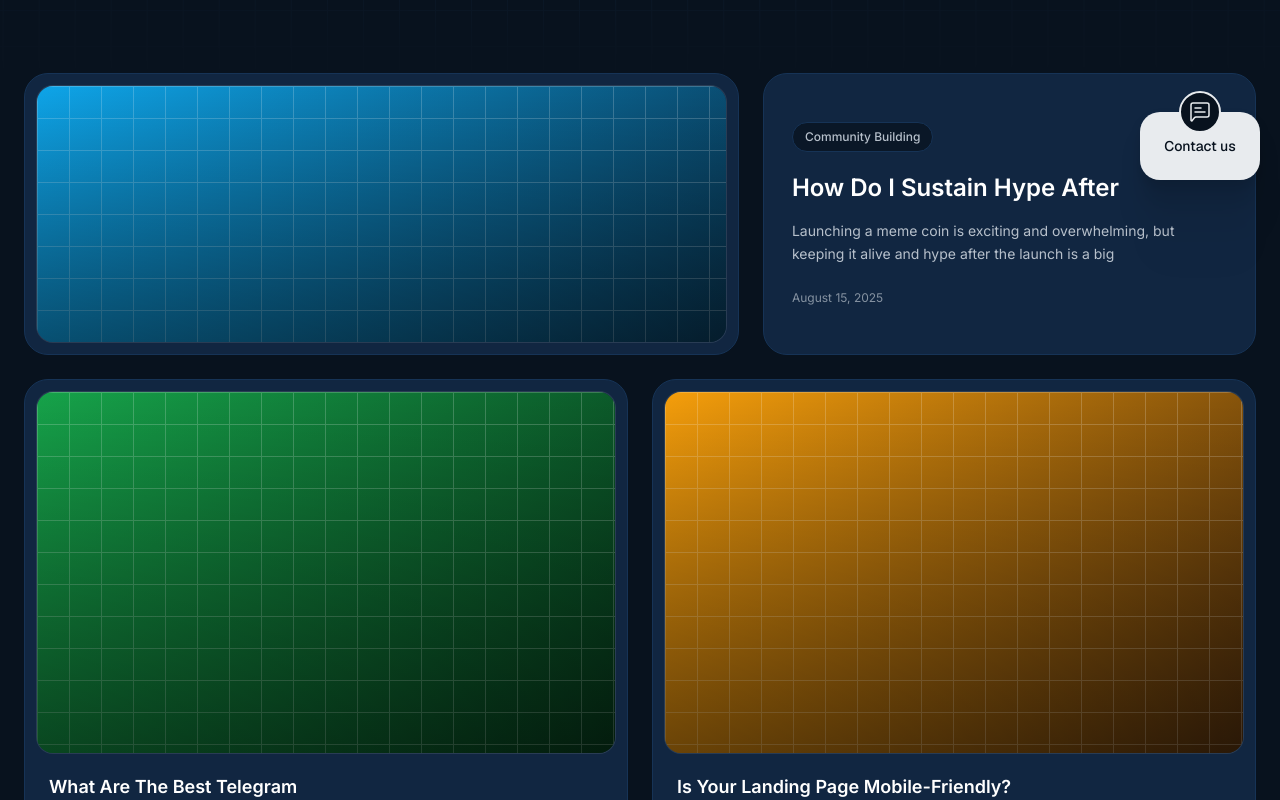
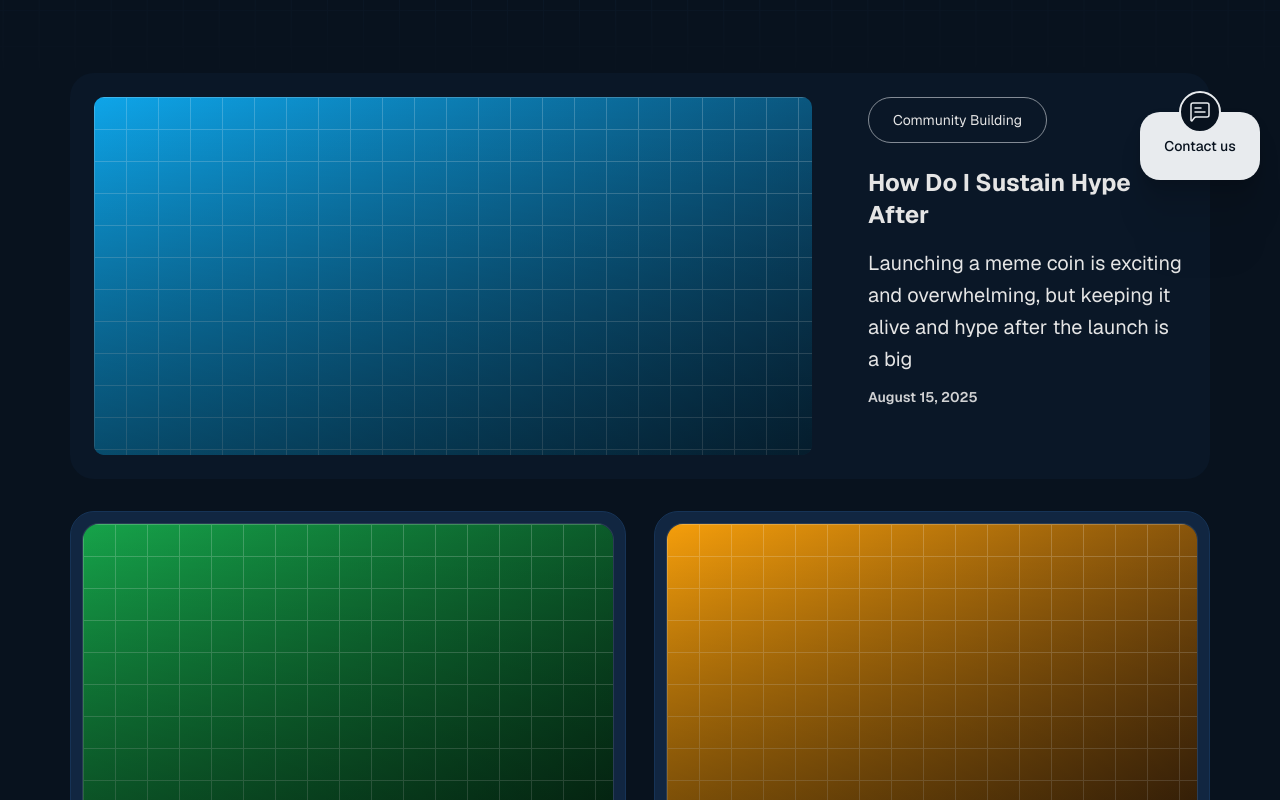
Before and after one commit to onlytoseef/bullshill, a Next.js app: page /blog in a window 1280 px wide. Shown: the part 600-1400 px from the top of the page. Built offline with nearby package versions, Linux system fonts and the light colour scheme.

Commit message:
Refactor BlogFeatured and BlogMore components for improved structure and styling; update class names and integrate find more icon

```diff
--- a/components/sections/blog-featured.tsx
+++ b/components/sections/blog-featured.tsx
@@ -1,45 +1,37 @@
+import Link from "next/link";
+
 import { Reveal } from "@/components/motion/reveal";
 import { Stagger } from "@/components/motion/stagger";
 import { PlaceholderVisual } from "@/components/ui/placeholder-visual";
 import { PostCard } from "@/components/ui/post-card";
 import { Container } from "@/components/ui/section";
-import { TagPill } from "@/components/ui/tag-pill";
 import { blogPage } from "@/lib/content";
 
 const { featured, secondary } = blogPage;
 
 export function BlogFeatured() {
   return (
-    <section className="pb-12 sm:pb-16">
+    <section className="blog-featured">
       <Container>
-        <Reveal className="grid gap-6 lg:grid-cols-[1.45fr_1fr]">
-          <div className="rounded-3xl border border-surface-border bg-surface-card p-3">
+        <Reveal>
+          <Link href={`/blog/${featured.slug}`} className="blog-feature-card">
             <PlaceholderVisual
               from={featured.from}
               to={featured.to}
-              className="h-full min-h-64 w-full"
+              className="blog-feature-image"
             />
-          </div>
 
-          <div className="flex flex-col justify-center rounded-3xl border border-surface-border bg-surface-card p-7">
-            <TagPill className="self-start">{featured.category}</TagPill>
-
-            <h2 className="mt-5 text-display-xs font-semibold text-balance text-white">
-              {featured.title}
-            </h2>
-
-            <p className="mt-4 text-sm leading-relaxed text-blue-light-active">
-              {featured.excerpt}
-            </p>
-
-            <time className="mt-6 text-xs text-blue-light-active/70">
-              {featured.date}
-            </time>
-          </div>
+            <div className="blog-feature-copy">
+              <span className="blog-feature-tag">{featured.category}</span>
+              <h2>{featured.title}</h2>
+              <p>{featured.excerpt}</p>
+              <time>{featured.date}</time>
+            </div>
+          </Link>
         </Reveal>
 
         <Stagger
-          className="mt-6 grid gap-6 sm:grid-cols-2"
+          className="blog-post-grid"
           itemClassName="h-full"
           stagger={0.08}
         >
--- a/components/sections/blog-more.tsx
+++ b/components/sections/blog-more.tsx
@@ -1,15 +1,16 @@
 "use client";
 
+import Image from "next/image";
 import { useState } from "react";
 
 import { Reveal } from "@/components/motion/reveal";
 import { Stagger } from "@/components/motion/stagger";
 import { Button } from "@/components/ui/button";
-import { SendBadge } from "@/components/ui/icons";
 import { PostCard } from "@/components/ui/post-card";
 import { Container } from "@/components/ui/section";
 import { blogPage } from "@/lib/content";
 import { cn } from "@/lib/utils";
+import findMoreIcon from "../../app/assets/images/find-more-icon.svg";
 
 const { more } = blogPage;
 const [ALL] = more.filters;
@@ -59,7 +60,7 @@ export function BlogMore() {
         {posts.length > 0 ? (
           <Stagger
             key={active}
-            className="mt-10 grid gap-6 sm:grid-cols-2"
+            className="blog-post-grid blog-post-grid--more"
             itemClassName="h-full"
             stagger={0.08}
           >
@@ -74,9 +75,13 @@ export function BlogMore() {
         )}
 
         <Reveal className="mt-14 flex justify-center">
-          <Button href={more.cta.href} variant="light" size="md">
+          <Button
+            href={more.cta.href}
+            variant="light"
+            className="case-row-button"
+          >
             {more.cta.label}
-            <SendBadge />
+            <Image src={findMoreIcon} alt="" width={24} height={24} />
           </Button>
         </Reveal>
       </Container>
```
